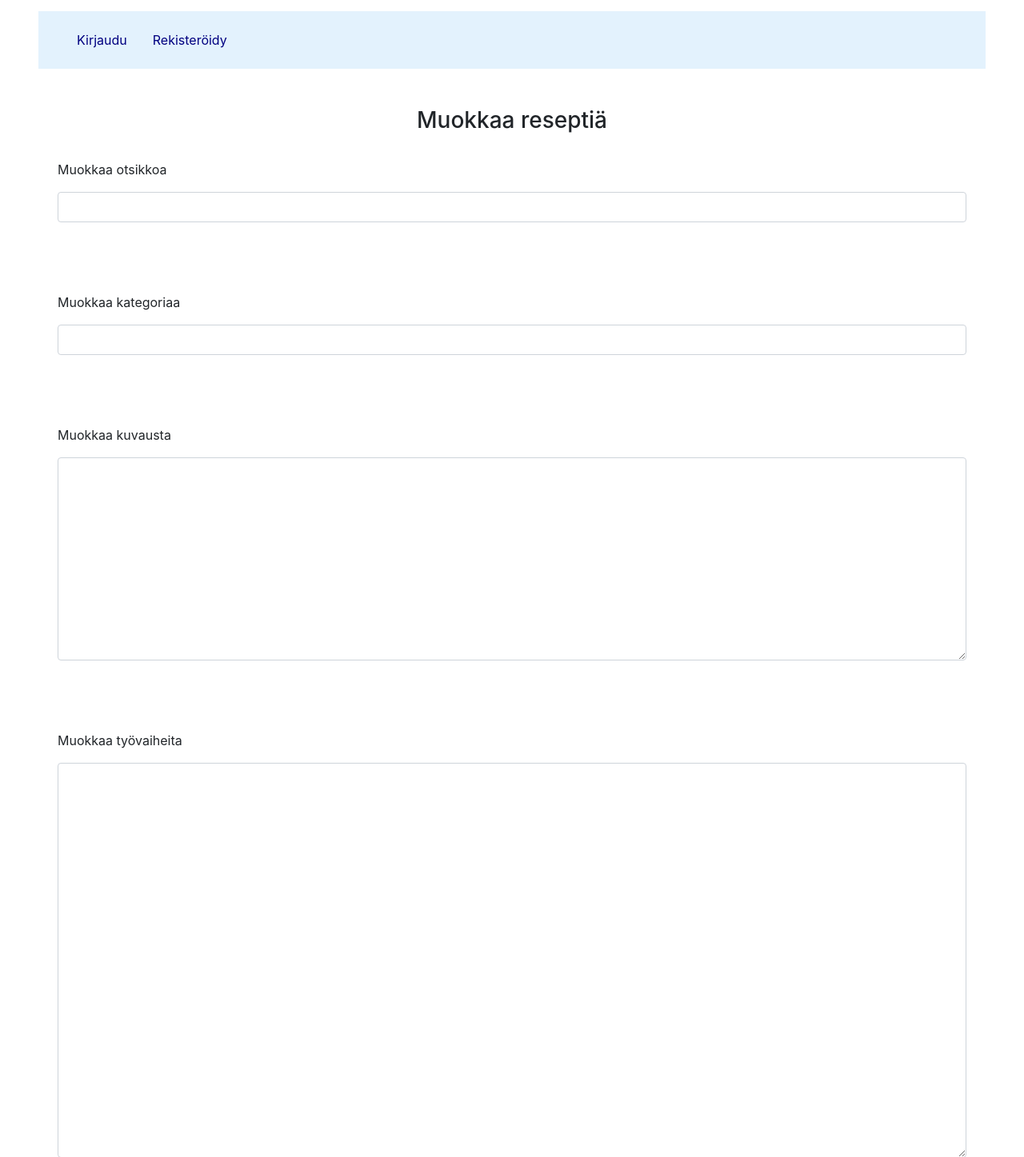
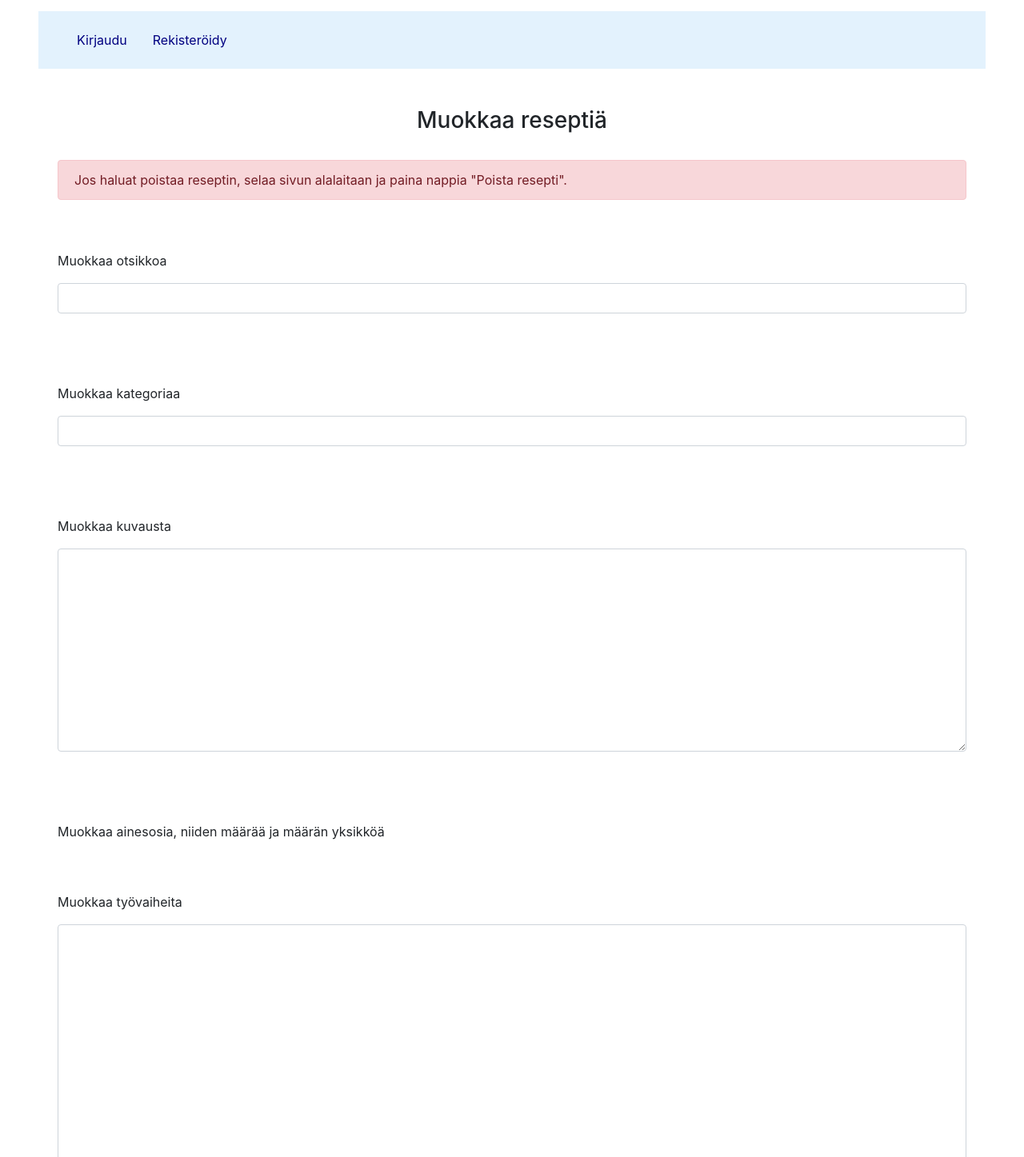
Before and after one commit to iidxTe/keittokirja, a Flask app: template application/templates/recipes/edit.html in a window 1280 px wide. Shown: the part 272-1719 px from the top of the page at 80% size. Run offline with Flask 2, Linux system fonts and the light colour scheme; the template is opened without the code that fills it: values that come from a table or form of the project are taken from there, others are empty; some libraries are stand-ins or nearby versions.

Commit message:
added info box to edit recipe page

```diff
--- a/application/templates/recipes/edit.html
+++ b/application/templates/recipes/edit.html
@@ -3,6 +3,12 @@
 {% block body %}
 
 <h3 align="center">Muokkaa reseptiä</h3>
+
+<div class="p-4">
+    <div class="alert alert-danger" role="alert">
+        Jos haluat poistaa reseptin, selaa sivun alalaitaan ja paina nappia "Poista resepti".
+      </div>
+    </div>
 
 <form method="POST" action="{{ url_for('recipes_edit', recipe_id=recipe.id) }}", role=form>
     <div class="w-100 p-4">
@@ -34,6 +40,10 @@
             {% endfor %}
         </ul>
     </div><br>
+
+    <div class="p-4">
+        <p>Muokkaa ainesosia, niiden määrää ja määrän yksikköä</p>
+    </div>
 
     {% for ingredient in form.ingredients %}
         <div class="w-100 p-4">
--- a/application/templates/recipes/new.html
+++ b/application/templates/recipes/new.html
@@ -45,6 +45,10 @@
         </ul>
     </div><br>
 
+    <div class="p-4">
+        <p>Lisää ainesosat ja niiden määrä ja määrän yksikkö</p>
+    </div>
+
     {% for ingredient in form.ingredients %}
         <div class="w-100 p-4">
 
```
